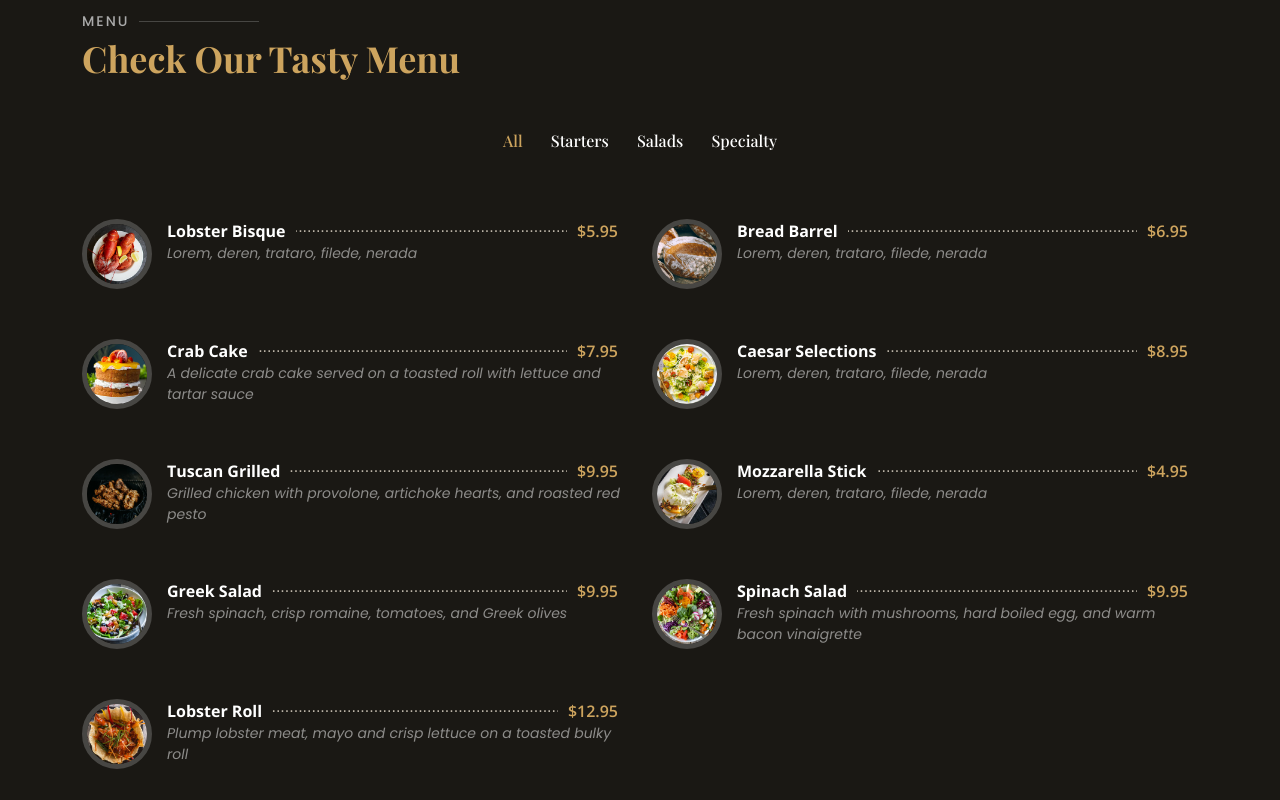
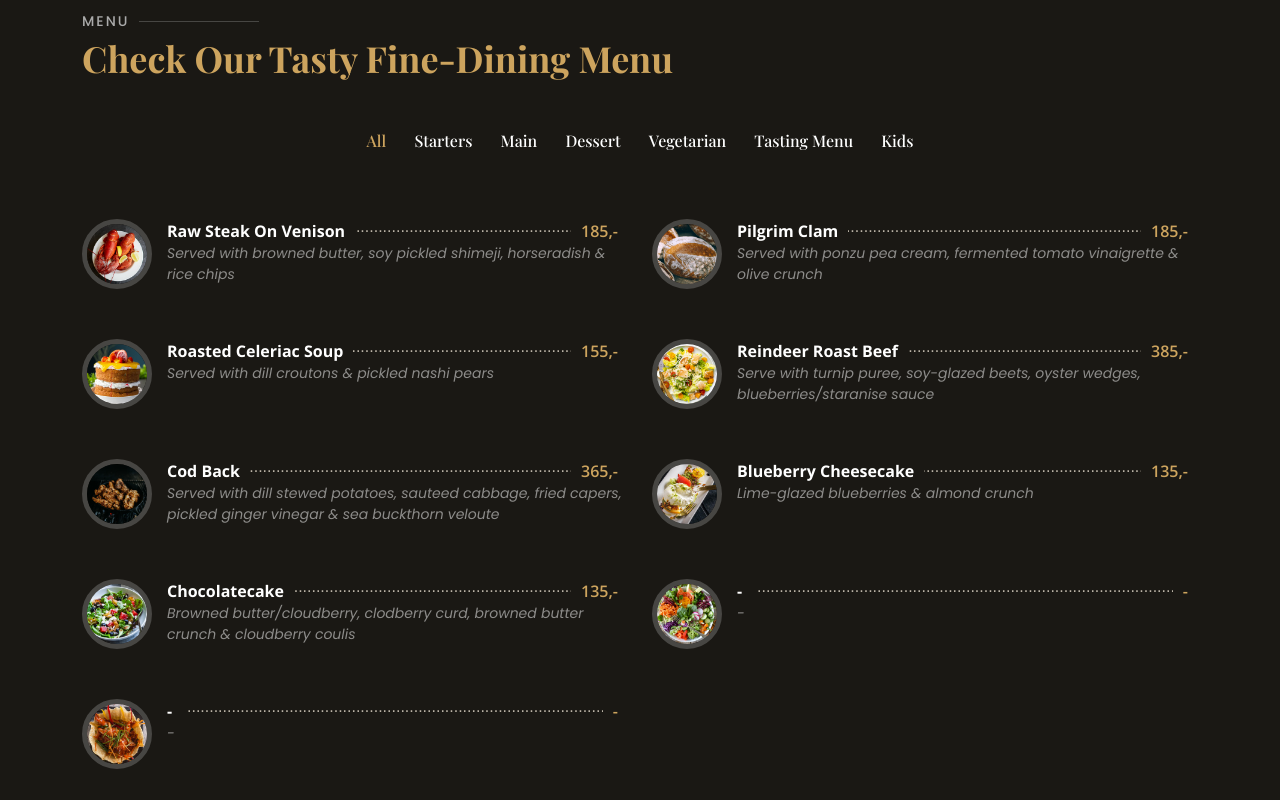
Before and after one commit to Pisen99/borgagarden, a plain HTML site: page index.html in a window 1280 px wide. Shown: the part 2520-3320 px from the top of the page. Drawn offline with nearby package versions, Linux system fonts and the light colour scheme; a web font is replaced by a local one.

Commit message:
Feat: added menu text content. Feat: added a few more list items as well

```diff
--- a/index.html
+++ b/index.html
@@ -249,7 +249,8 @@
                 </div>
 
             </div>
-        </section><!-- End Why Us Section -->
+        </section>
+        <!-- End Why Us Section -->
 
         <!-- ======= Menu Section ======= -->
         <section id="menu" class="menu section-bg">
@@ -257,7 +258,7 @@
 
                 <div class="section-title">
                     <h2>Menu</h2>
-                    <p>Check Our Tasty Menu</p>
+                    <p>Check Our Tasty Fine-Dining Menu</p>
                 </div>
 
                 <div class="row" data-aos="fade-up" data-aos-delay="100">
@@ -265,8 +266,11 @@
                         <ul id="menu-flters">
                             <li data-filter="*" class="filter-active">All</li>
                             <li data-filter=".filter-starters">Starters</li>
-                            <li data-filter=".filter-salads">Salads</li>
-                            <li data-filter=".filter-specialty">Specialty</li>
+                            <li data-filter=".filter-salads">Main</li>
+                            <li data-filter=".filter-specialty">Dessert</li>
+                            <li data-filter=".filter-specialty">Vegetarian</li>
+                            <li data-filter=".filter-specialty">Tasting Menu</li>
+                            <li data-filter=".filter-specialty">Kids</li>
                         </ul>
                     </div>
                 </div>
@@ -276,90 +280,90 @@
                     <div class="col-lg-6 menu-item filter-starters">
                         <img src="/restaurant/assets/img/menu/lobster-bisque.jpg" class="menu-img" alt="">
                         <div class="menu-content">
-                            <a href="#">Lobster Bisque</a><span>$5.95</span>
+                            <a href="#">Raw Steak On Venison</a><span>185,-</span>
                         </div>
                         <div class="menu-ingredients">
-                            Lorem, deren, trataro, filede, nerada
+                            Served with browned butter, soy pickled shimeji, horseradish & rice chips
                         </div>
                     </div>
 
-                    <div class="col-lg-6 menu-item filter-specialty">
+                    <div class="col-lg-6 menu-item filter-starters">
                         <img src="/restaurant/assets/img/menu/bread-barrel.jpg" class="menu-img" alt="">
                         <div class="menu-content">
-                            <a href="#">Bread Barrel</a><span>$6.95</span>
+                            <a href="#">Pilgrim Clam</a><span>185,-</span>
                         </div>
                         <div class="menu-ingredients">
-                            Lorem, deren, trataro, filede, nerada
+                            Served with ponzu pea cream, fermented tomato vinaigrette & olive crunch
                         </div>
                     </div>
 
                     <div class="col-lg-6 menu-item filter-starters">
                         <img src="/restaurant/assets/img/menu/cake.jpg" class="menu-img" alt="">
                         <div class="menu-content">
-                            <a href="#">Crab Cake</a><span>$7.95</span>
+                            <a href="#">Roasted Celeriac Soup</a><span>155,-</span>
                         </div>
                         <div class="menu-ingredients">
-                            A delicate crab cake served on a toasted roll with lettuce and tartar sauce
+                            Served with dill croutons & pickled nashi pears
                         </div>
                     </div>
 
                     <div class="col-lg-6 menu-item filter-salads">
                         <img src="/restaurant/assets/img/menu/caesar.jpg" class="menu-img" alt="">
                         <div class="menu-content">
-                            <a href="#">Caesar Selections</a><span>$8.95</span>
+                            <a href="#">Reindeer Roast Beef</a><span>385,-</span>
                         </div>
                         <div class="menu-ingredients">
-                            Lorem, deren, trataro, filede, nerada
+                            Serve with turnip puree, soy-glazed beets, oyster wedges, blueberries/staranise sauce
+                        </div>
+                    </div>
+
+                    <div class="col-lg-6 menu-item filter-salads">
+                        <img src="/restaurant/assets/img/menu/tuscan-grilled.jpg" class="menu-img" alt="">
+                        <div class="menu-content">
+                            <a href="#">Cod Back</a><span>365,-</span>
+                        </div>
+                        <div class="menu-ingredients">
+                            Served with dill stewed potatoes, sauteed cabbage, fried capers, pickled ginger vinegar & sea buckthorn veloute
                         </div>
                     </div>
 
                     <div class="col-lg-6 menu-item filter-specialty">
-                        <img src="/restaurant/assets/img/menu/tuscan-grilled.jpg" class="menu-img" alt="">
+                        <img src="/restaurant/assets/img/menu/mozzarella.jpg" class="menu-img" alt="">
                         <div class="menu-content">
-                            <a href="#">Tuscan Grilled</a><span>$9.95</span>
+                            <a href="#">Blueberry Cheesecake</a><span>135,-</span>
                         </div>
                         <div class="menu-ingredients">
-                            Grilled chicken with provolone, artichoke hearts, and roasted red pesto
+                            Lime-glazed blueberries & almond crunch
                         </div>
                     </div>
 
-                    <div class="col-lg-6 menu-item filter-starters">
-                        <img src="/restaurant/assets/img/menu/mozzarella.jpg" class="menu-img" alt="">
+                    <div class="col-lg-6 menu-item filter-specialty">
+                        <img src="/restaurant/assets/img/menu/greek-salad.jpg" class="menu-img" alt="">
                         <div class="menu-content">
-                            <a href="#">Mozzarella Stick</a><span>$4.95</span>
+                            <a href="#">Chocolatecake</a><span>135,-</span>
                         </div>
                         <div class="menu-ingredients">
-                            Lorem, deren, trataro, filede, nerada
-                        </div>
-                    </div>
-
-                    <div class="col-lg-6 menu-item filter-salads">
-                        <img src="/restaurant/assets/img/menu/greek-salad.jpg" class="menu-img" alt="">
-                        <div class="menu-content">
-                            <a href="#">Greek Salad</a><span>$9.95</span>
-                        </div>
-                        <div class="menu-ingredients">
-                            Fresh spinach, crisp romaine, tomatoes, and Greek olives
+                            Browned butter/cloudberry, clodberry curd, browned butter crunch & cloudberry coulis
                         </div>
                     </div>
 
                     <div class="col-lg-6 menu-item filter-salads">
                         <img src="/restaurant/assets/img/menu/spinach-salad.jpg" class="menu-img" alt="">
                         <div class="menu-content">
-                            <a href="#">Spinach Salad</a><span>$9.95</span>
+                            <a href="#">-</a><span>-</span>
                         </div>
                         <div class="menu-ingredients">
-                            Fresh spinach with mushrooms, hard boiled egg, and warm bacon vinaigrette
+                            -
                         </div>
                     </div>
 
                     <div class="col-lg-6 menu-item filter-specialty">
                         <img src="/restaurant/assets/img/menu/lobster-roll.jpg" class="menu-img" alt="">
                         <div class="menu-content">
-                            <a href="#">Lobster Roll</a><span>$12.95</span>
+                            <a href="#">-</a><span>-</span>
                         </div>
                         <div class="menu-ingredients">
-                            Plump lobster meat, mayo and crisp lettuce on a toasted bulky roll
+                            -
                         </div>
                     </div>
 
```
